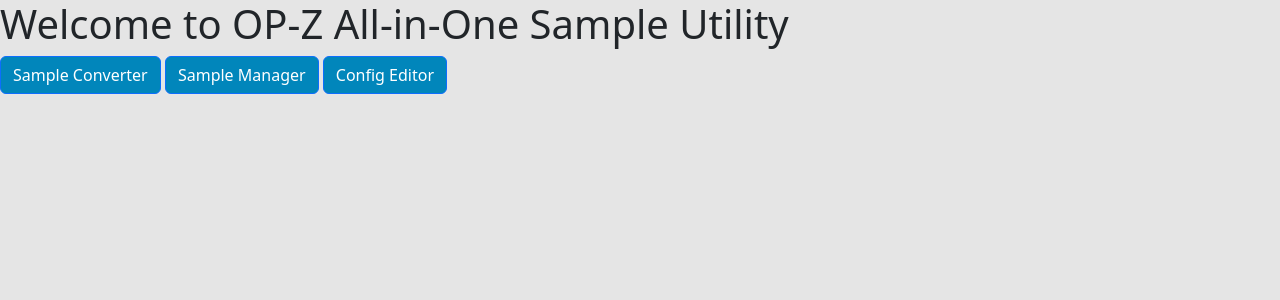
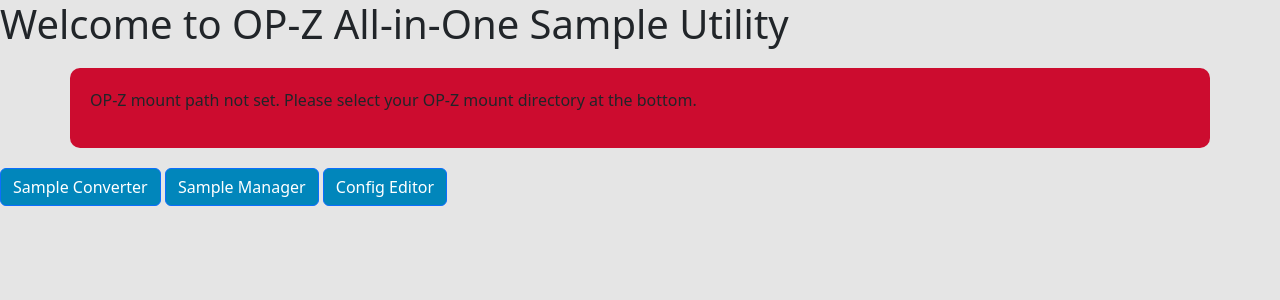
Before and after one commit to Romano-Garmez/opz-sample-manager, a Flask app: page / in a window 1280 px wide. Shown: the top 300 px of the page. Run offline with Flask 3, Linux system fonts and the light colour scheme.

Commit message:
alert if op-z dir not set

```diff
--- a/static/css/styles.css
+++ b/static/css/styles.css
@@ -22,3 +22,12 @@
     border-radius: 10px;
     box-shadow: 0 0 10px rgba(0, 0, 0, 0.1);
 }
+
+#mount-path-container {
+    background-color: var(--fourth-color);
+    padding: 20px;
+    margin: auto;
+    margin-top: 20px;
+    margin-bottom: 20px;
+    border-radius: 10px;
+}
--- a/templates/index.html
+++ b/templates/index.html
@@ -7,6 +7,34 @@
 {% block main %}
 <h1>Welcome to OP-Z All-in-One Sample Utility</h1>
 
+<script>
+    // make a request to "/get-opz-mount-path" to check if a mount path is set
+    function checkMountPath() {
+        fetch('/get-opz-mount-path')
+            .then(response => response.json())
+            .then(data => {
+                if (data.OPZ_MOUNT_PATH && data.OPZ_MOUNT_PATH !== '') {
+                    document.getElementById('mount-path-container').hidden = true;
+                } else {
+                    document.getElementById('mount-path').innerText = 'OP-Z mount path not set. Please select your OP-Z mount directory at the bottom.';
+                }
+            })
+            .catch(error => {
+                console.error('Error fetching mount path:', error);
+                document.getElementById('mount-path').innerText = 'Error fetching mount path.';
+            });
+    }
+
+    // Run on page load
+    checkMountPath();
+
+    // Run when window regains focus
+    window.addEventListener('focus', checkMountPath);
+</script>
+
+<div id="mount-path-container" class="container">
+    <p id="mount-path">Checking OP-Z mount path...</p>
+</div>
 
 <button onclick="window.location.href='/sampleconverter'" class="btn btn-primary">Sample Converter</button>
 
```
Also changed, not shown: 1 other file.
